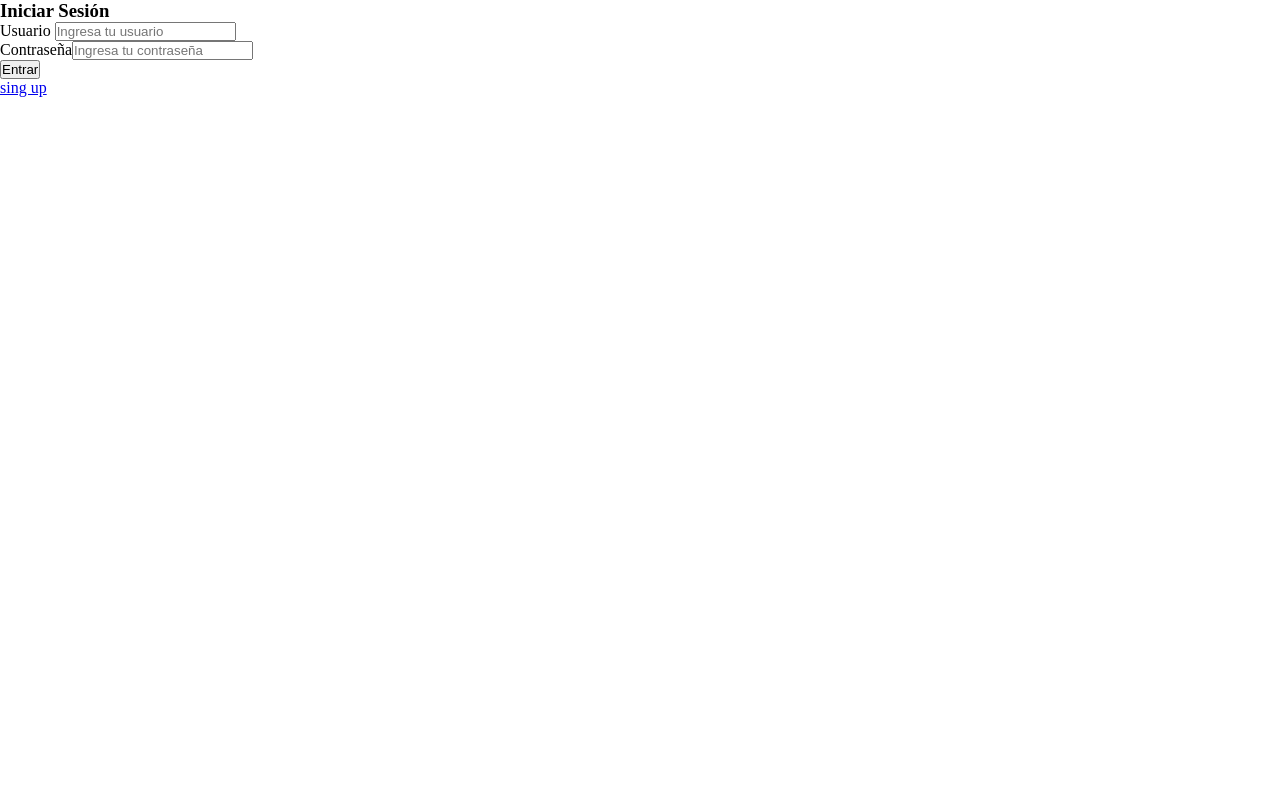
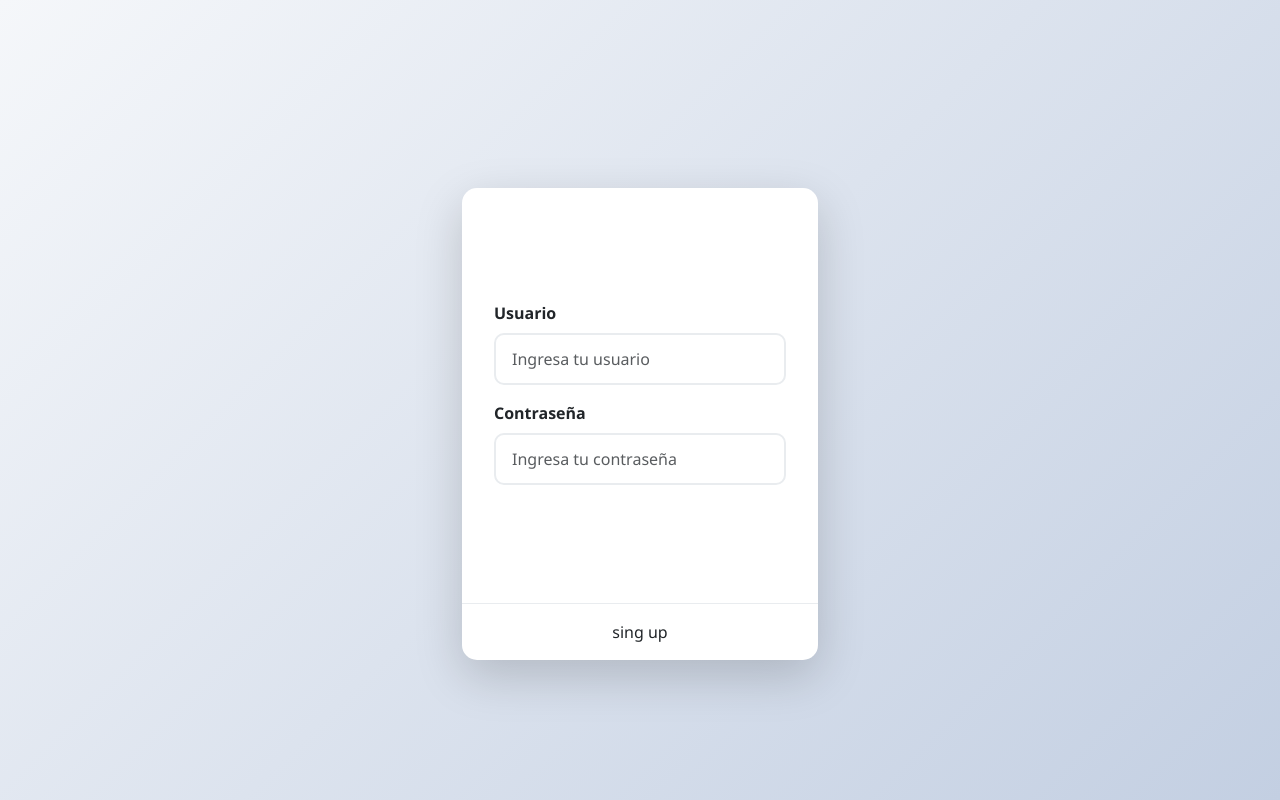
Before and after one commit to 7Alexand7/Proyecto_Ingenieria_software, an Angular app: page / in a window 1280 px wide. Built offline with nearby package versions, Linux system fonts and the light colour scheme.

Commit message:
modificacion html y add css login register

```diff
--- a/src/app/login/login.css
+++ b/src/app/login/login.css
@@ -0,0 +1,124 @@
+:root {
+    --primary-color: #4361ee;
+    --secondary-color: #3a0ca3;
+    --success-color: #4cc9f0;
+    --light-bg: #f8f9fa;
+    --dark-text: #212529;
+    --shadow: 0 10px 20px rgba(0, 0, 0, 0.1);
+}
+
+body {
+    background: linear-gradient(135deg, #f5f7fa 0%, #c3cfe2 100%);
+    min-height: 100vh;
+    display: flex;
+    align-items: center;
+    font-family: 'Segoe UI', Tahoma, Geneva, Verdana, sans-serif;
+    margin: 0;
+    padding: 20px;
+}
+
+
+.container {
+    animation: fadeIn 0.8s ease-out;
+}
+
+.card {
+    border: none;
+    border-radius: 15px;
+    overflow: hidden;
+    transition: transform 0.3s ease, box-shadow 0.3s ease;
+}
+
+.card:hover {
+    transform: translateY(-5px);
+    box-shadow: var(--shadow), 0 15px 30px rgba(0, 0, 0, 0.15);
+}
+
+.card-header {
+    background: linear-gradient(135deg, var(--primary-color), var(--secondary-color)) !important;
+    padding: 1.5rem;
+    border-bottom: none;
+}
+
+.card-header h3 {
+    font-weight: 700;
+    letter-spacing: 1px;
+}
+
+.card-body {
+    padding: 2rem;
+}
+
+.form-label {
+    font-weight: 600;
+    color: var(--dark-text);
+    margin-bottom: 0.5rem;
+}
+
+.form-control {
+    border-radius: 10px;
+    padding: 0.75rem 1rem;
+    border: 2px solid #e9ecef;
+    transition: all 0.3s;
+}
+
+.form-control:focus {
+    border-color: var(--primary-color);
+    box-shadow: 0 0 0 0.25rem rgba(67, 97, 238, 0.25);
+}
+
+.btn-success {
+    background: linear-gradient(135deg, var(--success-color), #4895ef);
+    border: none;
+    border-radius: 10px;
+    padding: 0.75rem;
+    font-weight: 600;
+    letter-spacing: 0.5px;
+    transition: all 0.3s;
+    width: 100%;
+    margin-top: 1rem;
+}
+
+.btn-success:hover {
+    transform: translateY(-2px);
+    box-shadow: 0 5px 15px rgba(76, 201, 240, 0.4);
+}
+
+.card-footer {
+    background-color: transparent;
+    border-top: 1px solid #e9ecef;
+    padding: 1rem 2rem;
+}
+
+.card-footer a {
+    color: var(--primary-color);
+    text-decoration: none;
+    font-weight: 500;
+    transition: color 0.3s;
+}
+
+.card-footer a:hover {
+    color: var(--secondary-color);
+    text-decoration: underline;
+}
+
+@keyframes fadeIn {
+    from {
+        opacity: 0;
+        transform: translateY(20px);
+    }
+    to {
+        opacity: 1;
+        transform: translateY(0);
+    }
+}
+
+@media (max-width: 576px) {
+    .card-body {
+        padding: 1.5rem;
+    }
+
+    body {
+        padding: 10px;
+    }
+}
--- a/src/app/login/login.html
+++ b/src/app/login/login.html
@@ -1,3 +1,13 @@
+<!DOCTYPE html>
+<html lang="es">
+<head>
+    <meta charset="UTF-8">
+    <meta name="viewport" content="width=device-width, initial-scale=1.0">
+    <title>Iniciar Sesión</title>
+    <link href="https://cdn.jsdelivr.net/npm/bootstrap@5.3.0-alpha1/dist/css/bootstrap.min.css" rel="stylesheet">
+    <link rel="stylesheet" href="login.css">
+</head>
+<body>
     <div class="container mt-5">
         <div class="row justify-content-center">
             <div class="col-md-6 col-lg-4">
@@ -8,7 +18,7 @@
                     <div class="card-body">
                         <form>
                             <div class="mb-3">
-                <label for="username" class="form-label">Usuario </label>
+                                <label for="username" class="form-label">Usuario</label>
                                 <input type="text"
                                     class="form-control"
                                     id="username"
@@ -40,3 +50,5 @@
             </div>
         </div>
     </div>
+</body>
+</html>
--- a/src/app/register/register.css
+++ b/src/app/register/register.css
@@ -0,0 +1,148 @@
+/* Variables de colores */
+:root {
+    --primary-color: #4361ee;
+    --secondary-color: #3a0ca3;
+    --info-color: #4cc9f0;
+    --info-dark: #4895ef;
+    --light-bg: #f8f9fa;
+    --dark-text: #212529;
+    --shadow: 0 10px 20px rgba(0, 0, 0, 0.1);
+}
+
+/* Estilos generales */
+body {
+    background: linear-gradient(135deg, #f5f7fa 0%, #c3cfe2 100%);
+    min-height: 100vh;
+    display: flex;
+    align-items: center;
+    font-family: 'Segoe UI', Tahoma, Geneva, Verdana, sans-serif;
+    margin: 0;
+    padding: 20px;
+}
+
+/* Contenedor principal */
+.container {
+    animation: fadeIn 0.8s ease-out;
+}
+
+/* Tarjeta de registro */
+.card {
+    border: none;
+    border-radius: 15px;
+    overflow: hidden;
+    transition: transform 0.3s ease, box-shadow 0.3s ease;
+}
+
+.card:hover {
+    transform: translateY(-5px);
+    box-shadow: var(--shadow), 0 15px 30px rgba(0, 0, 0, 0.15);
+}
+
+/* Encabezado de la tarjeta */
+.card-header {
+    background: linear-gradient(135deg, var(--info-color), var(--info-dark)) !important;
+    padding: 1.5rem;
+    border-bottom: none;
+}
+
+.card-header h3 {
+    font-weight: 700;
+    letter-spacing: 1px;
+}
+
+/* Cuerpo de la tarjeta */
+.card-body {
+    padding: 2rem;
+}
+
+/* Etiquetas de formulario */
+.form-label {
+    font-weight: 600;
+    color: var(--dark-text);
+    margin-bottom: 0.5rem;
+}
+
+/* Campos de entrada */
+.form-control {
+    border-radius: 10px;
+    padding: 0.75rem 1rem;
+    border: 2px solid #e9ecef;
+    transition: all 0.3s;
+}
+
+.form-control:focus {
+    border-color: var(--info-color);
+    box-shadow: 0 0 0 0.25rem rgba(76, 201, 240, 0.25);
+}
+
+/* Botón de registro */
+.btn-primary {
+    background: linear-gradient(135deg, var(--primary-color), var(--secondary-color));
+    border: none;
+    border-radius: 10px;
+    padding: 0.75rem;
+    font-weight: 600;
+    letter-spacing: 0.5px;
+    transition: all 0.3s;
+    width: 100%;
+}
+
+.btn-primary:hover {
+    transform: translateY(-2px);
+    box-shadow: 0 5px 15px rgba(67, 97, 238, 0.4);
+}
+
+/* Pie de la tarjeta */
+.card-footer {
+    background-color: transparent;
+    border-top: 1px solid #e9ecef;
+    padding: 1rem 2rem;
+}
+
+.card-footer a {
+    color: var(--primary-color);
+    text-decoration: none;
+    font-weight: 500;
+    transition: color 0.3s;
+}
+
+.card-footer a:hover {
+    color: var(--secondary-color);
+    text-decoration: underline;
+}
+
+/* Animación de entrada */
+@keyframes fadeIn {
+    from {
+        opacity: 0;
+        transform: translateY(20px);
+    }
+    to {
+        opacity: 1;
+        transform: translateY(0);
+    }
+}
+
+/* Ajustes responsivos */
+@media (max-width: 576px) {
+    .card-body {
+        padding: 1.5rem;
+    }
+
+    body {
+        padding: 10px;
+    }
+
+    .card-header h3 {
+        font-size: 1.5rem;
+    }
+}
+
+/* Efectos adicionales para mejorar la experiencia visual */
+.mb-4 {
+    margin-bottom: 1.5rem !important;
+}
+
+.d-grid {
+    margin-top: 1rem;
+}
--- a/src/app/register/register.html
+++ b/src/app/register/register.html
@@ -1,3 +1,13 @@
+<!DOCTYPE html>
+<html lang="es">
+<head>
+    <meta charset="UTF-8">
+    <meta name="viewport" content="width=device-width, initial-scale=1.0">
+    <title>Crear Cuenta</title>
+    <link href="https://cdn.jsdelivr.net/npm/bootstrap@5.3.0-alpha1/dist/css/bootstrap.min.css" rel="stylesheet">
+    <link rel="stylesheet" href="register-styles.css">
+</head>
+<body>
     <div class="container mt-5">
         <div class="row justify-content-center">
             <div class="col-md-7 col-lg-5">
@@ -44,3 +54,5 @@
             </div>
         </div>
     </div>
+</body>
+</html>
```
Lines whose indentation alone changed are shown as unchanged.
